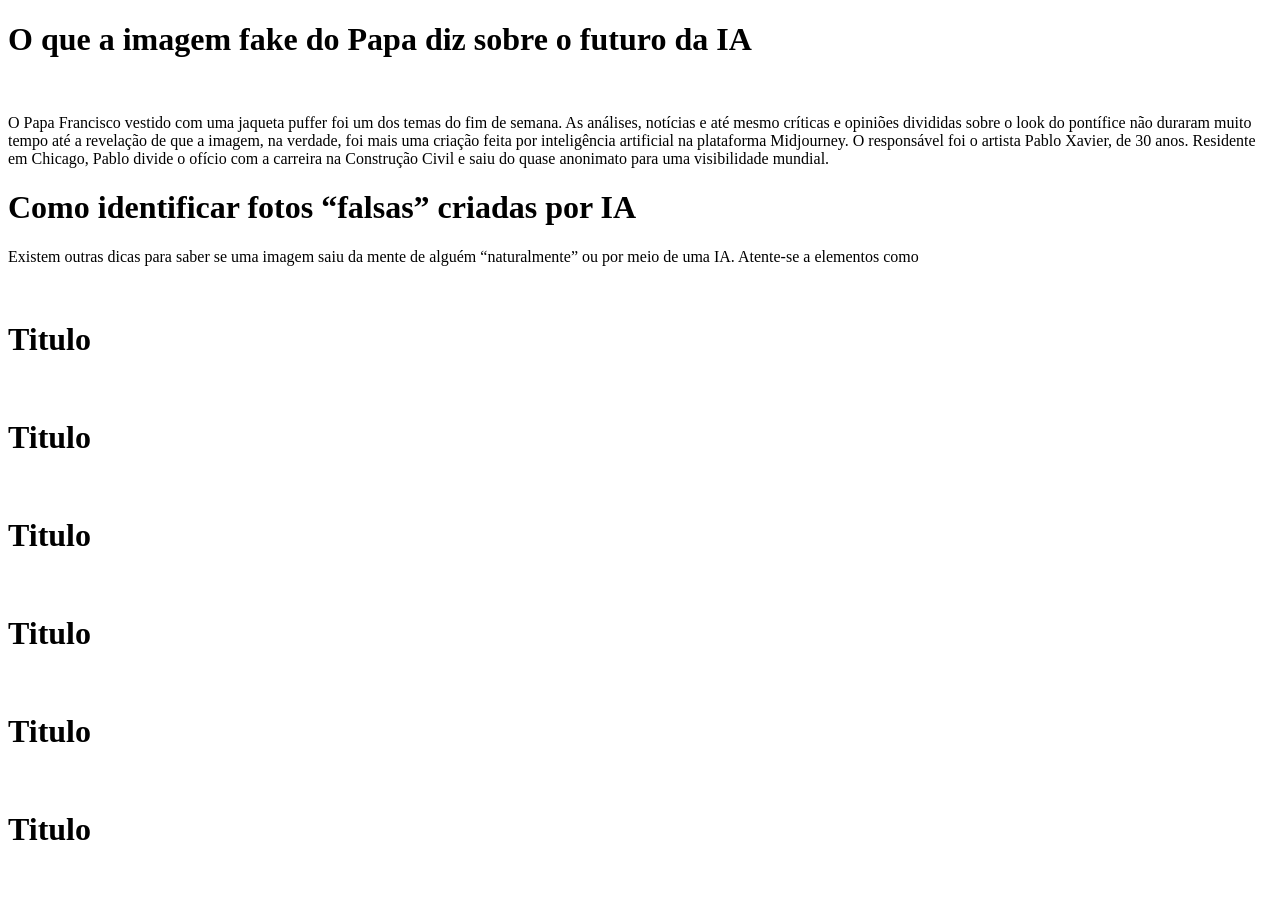
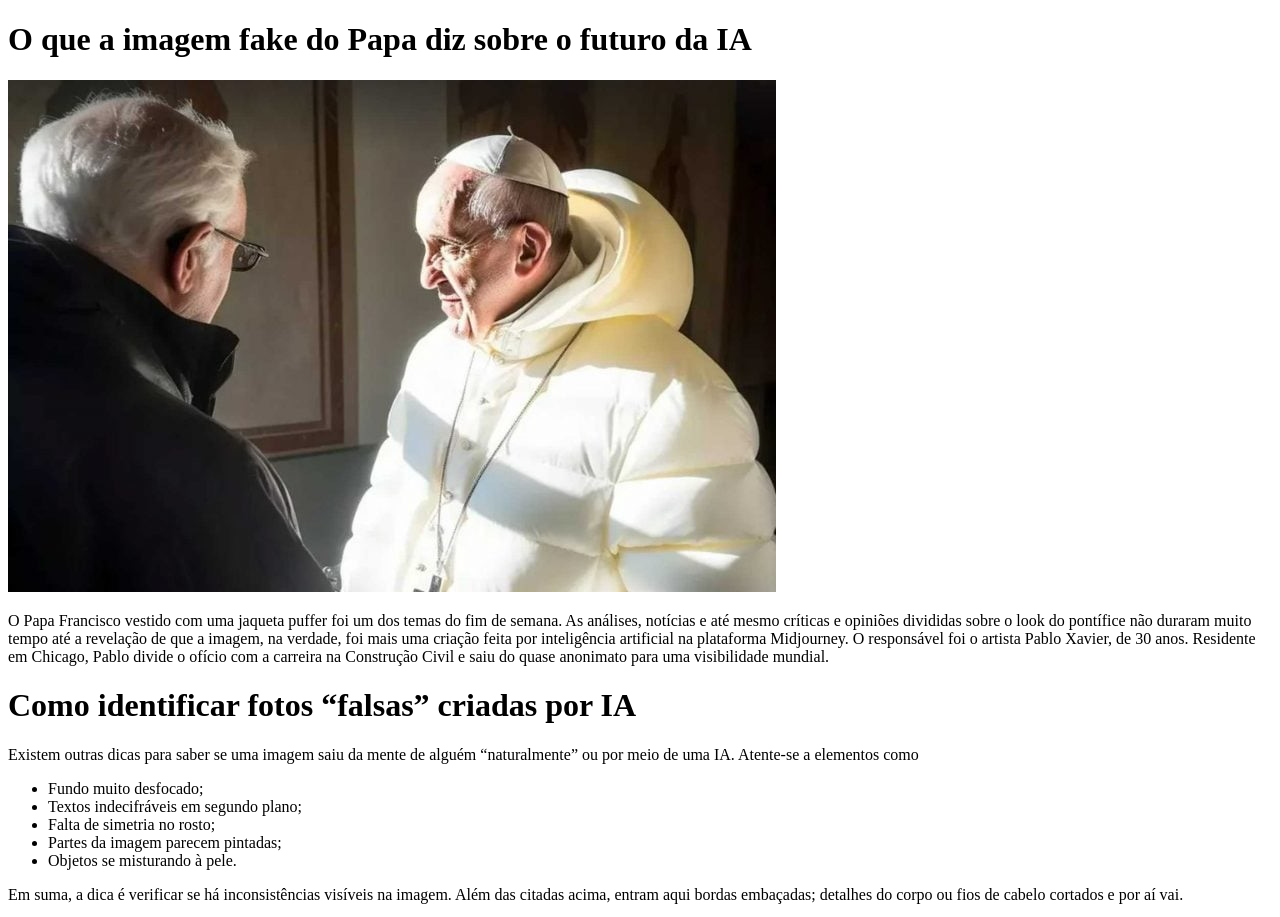
Before and after one commit to weslx/Newsletter-31-03, a plain HTML site: page index.html in a window 1280 px wide. Shown: the top 917 px of the page. Before the commit the page ends 895 px from the top, so only its background shows below. Drawn offline with Linux system fonts and the light colour scheme.

Commit message:
noticia midjourney img

```diff
--- a/index.html
+++ b/index.html
@@ -10,7 +10,7 @@
     <div class="noticia">
 
         <h1>O que a imagem fake do Papa diz sobre o futuro da IA</h1>
-        <img src="/img/" alt="">
+        <img src="/img/imgpapa.jpg" alt="papa">
         <p>O Papa Francisco vestido com uma jaqueta puffer foi um dos temas do fim de semana. As análises, notícias e até mesmo críticas e opiniões divididas sobre o look do pontífice não duraram muito tempo até a revelação de que a imagem, na verdade, foi mais uma criação feita por inteligência artificial na plataforma Midjourney. O responsável foi o artista Pablo Xavier, de 30 anos. Residente em Chicago, Pablo divide o ofício com a carreira na Construção Civil e saiu do quase anonimato para uma visibilidade mundial.</p>
         <a></a>
     </div>
@@ -19,19 +19,28 @@
 
         <h1>Como identificar fotos “falsas” criadas por IA</h1>
         <p>Existem outras dicas para saber se uma imagem saiu da mente de alguém “naturalmente” ou por meio de uma IA. Atente-se a elementos como</p>
-        <img src="/img/" alt="">
+        <ul>
+            <li>Fundo muito desfocado;</li>
+            <li>Textos indecifráveis em segundo plano;</li>
+            <li>Falta de simetria no rosto;</li>
+            <li>Partes da imagem parecem pintadas;</li>
+            <li>Objetos se misturando à pele.</li>
+        </ul>
+        <p>Em suma, a dica é verificar se há inconsistências visíveis na imagem. Além das citadas acima, entram aqui bordas embaçadas; detalhes do corpo ou fios de cabelo cortados e por aí vai.</p>
+        <img src="/img/imgtrump.jpg" alt="">
 
         </div>
 
+    <div class="noticia">
 
-    <div class="noticia1">
-
-        <h1>Titulo</h1>
-        <img src="/img/" alt="">
-
+        <h1>Midjourney: a inteligência artificial na criação de games</h1>
+        <p>Usando a impressionante ferramenta Midjourney, uma pessoa criou um shoot 'em up em que todas as imagens foram geradas por inteligência artificial. A geração de conteúdo usando inteligência artificial tem evoluído bastante nos últimos anos, com as pessoas adorando colocar as máquinas para “imaginarem” situações inusitadas. Pois foi usando uma dessas ferramentas, a Midjourney, que um sujeito conseguiu algo muito interessante: criar um jogo experimental.</p>
+        <img src="/img/imgwar.jpg" alt="">
+        <p></p>
         </div>
 
-    <div class="noticia1">
+
+        <div class="noticia1">
 
         <h1>Titulo</h1>
         <img src="/img/" alt="">
```
Also changed, not shown: img/imgpapa.jpg (added), img/imgtrump.jpg (added), img/imgwar.jpg (added).
